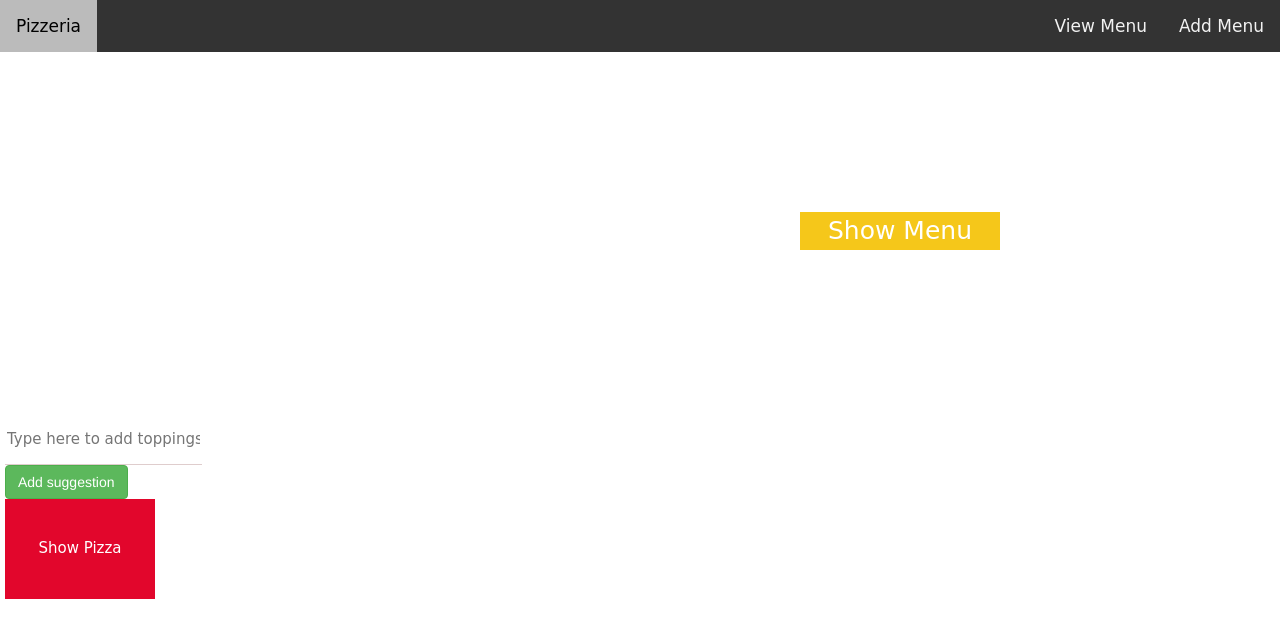
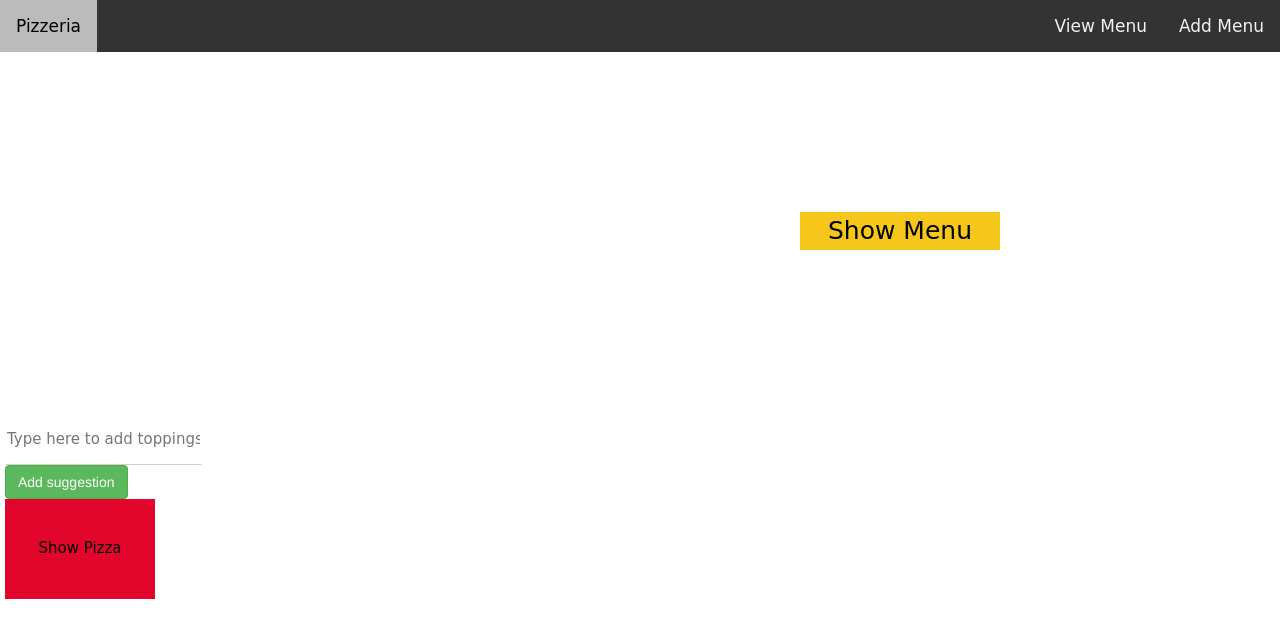
Before and after one commit to AUD-GITHUB/Project-79, a plain HTML site: page index.html in a window 1280 px wide. Drawn offline with nearby package versions, Linux system fonts and the light colour scheme.

Commit message:
Update style.css

```diff
--- a/style.css
+++ b/style.css
@@ -52,7 +52,7 @@ body{
   }
   #menu_list{
 	background-color:#f5c71a;
-	color:white;
+	color:black;
 	width: 200px;
 	border: none;
   }
@@ -83,7 +83,7 @@ body{
 	height:100px;
 	border: none;
 	background-color:#e2062c;
-	color:white;
+	color:black;
 	font-size: 15px;
 	font-family: cursive;
   }
@@ -119,7 +119,7 @@ body{
 }
 
 #display_menu{
-	color: #000000;
+	color: black;
 }
 
 #display_addedmenu{
```
